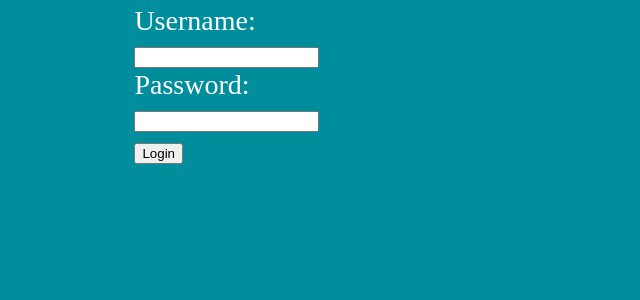
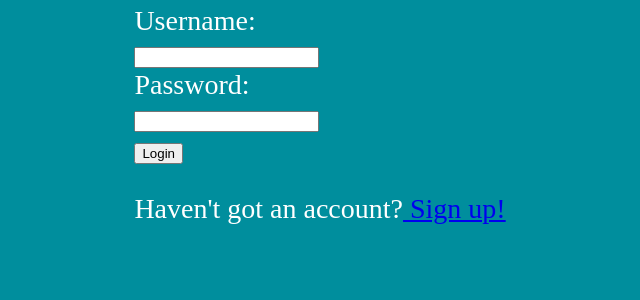
Before and after one commit to MaciejBiernat/AskMate, a Flask app: page /login in a window 1280 px wide. Shown: the part 308-608 px from the top of the page, without its empty margins (0-640 px from the left). Run offline with Flask 2, Linux system fonts and the light colour scheme.

Commit message:
add link to register in login.html

```diff
--- a/templates/login.html
+++ b/templates/login.html
@@ -11,7 +11,7 @@
         Password:<br>
         <input type="password" name="password" required></input><br>
         <button type="submit">Login</button>
-
+        <p>Haven't got an account?<a href="/register"> Sign up!</a></p>
         <p>{{ login_message }}</p>
 
     </form>
```
